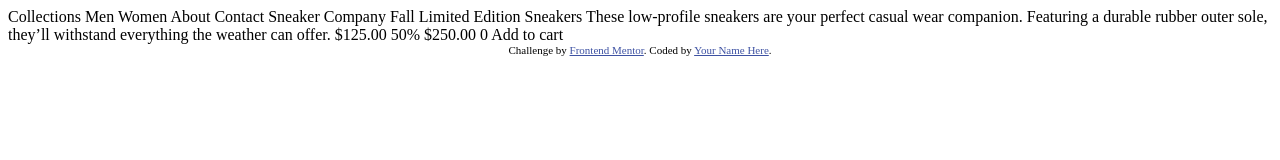
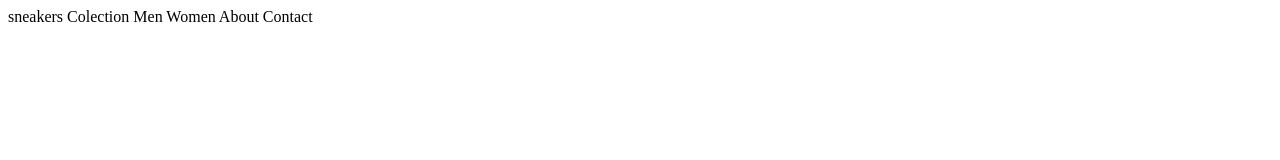
Before and after one commit to brassare/ecommerce-product-page-main, a plain HTML site: page index.html in a window 1280 px wide. Drawn offline with Linux system fonts and the light colour scheme.

Commit message:
alterações no HTML e css (criação de variaveis)

```diff
--- /dev/null
+++ b/assets/styles.css
@@ -0,0 +1,20 @@
+:root {
+  --colorPrimary-Orange: hsl(26, 100%, 55%);
+  --colorPrimary-PaleOrange: hsl(25, 100%, 94%);
+
+  --colorNeutral-DarkBlue: hsl(220, 13%, 13%);
+  --colorNeutral-DarkGrayishBlue: hsl(219, 9%, 45%);
+  --colorNeutral-LightGrayishBlue: hsl(223, 64%, 98%);
+  --colorNeutral-GrayishBlue: hsl(220, 14%, 75%);
+  --colorNeutral-White: hsl(0, 0%, 100%);
+  --colorNeutral-Black: hsl(0, 0%, 0%);
+
+  --Font-size: 16px;
+
+  --Font-family: 'Kumbh Sans', sans-serif;
+}
+
+a {
+  text-decoration: none;
+  color: black;
+}
--- a/index.html
+++ b/index.html
@@ -1,44 +1,34 @@
 <!DOCTYPE html>
-<html lang="en">
+<html lang="pt-br">
+
 <head>
   <meta charset="UTF-8">
-  <meta name="viewport" content="width=device-width, initial-scale=1.0"> <!-- displays site properly based on user's device -->
+  <meta name="viewport" content="width=device-width, initial-scale=1.0">
+  <link rel="stylesheet" href="assets/styles.css">
+  <link rel="preconnect" href="https://fonts.googleapis.com">
+  <link rel="preconnect" href="https://fonts.gstatic.com" crossorigin>
+  <link
+    href="https://fonts.googleapis.com/css2?family=Inter:wght@100..900&family=Kumbh+Sans:wght@100..900&family=Lexend+Deca:wght@100..900&display=swap"
+    rel="stylesheet">
+  <script src="assets/script.js"></script>
 
-  <link rel="icon" type="image/png" sizes="32x32" href="./images/favicon-32x32.png">
+  <title>ECOMMERCE - PRODUCT</title>
+</head>
 
-  <title>Frontend Mentor | E-commerce product page</title>
+<body>
+  <header>
+    <div>
+      <a href="#">sneakers</a>
+      <a href="#">Colection</a>
+      <a href="#">Men</a>
+      <a href="#">Women</a>
+      <a href="#">About</a>
+      <a href="#"><span>Contact</span></a>
+    </div>
+  </header>
 
-  <!-- Feel free to remove these styles or customise in your own stylesheet 👍 -->
-  <style>
-    .attribution { font-size: 11px; text-align: center; }
-    .attribution a { color: hsl(228, 45%, 44%); }
-  </style>
-</head>
-<body>
 
-  Collections
-  Men
-  Women
-  About
-  Contact
 
-  Sneaker Company
+</body>
 
-  Fall Limited Edition Sneakers
-
-  These low-profile sneakers are your perfect casual wear companion. Featuring a
-  durable rubber outer sole, they’ll withstand everything the weather can offer.
-
-  $125.00
-  50%
-  $250.00
-
-  0
-  Add to cart
-
-  <div class="attribution">
-    Challenge by <a href="https://www.frontendmentor.io?ref=challenge" target="_blank">Frontend Mentor</a>.
-    Coded by <a href="#">Your Name Here</a>.
-  </div>
-</body>
 </html>
```
Also changed, not shown: assets/script.js (added).
